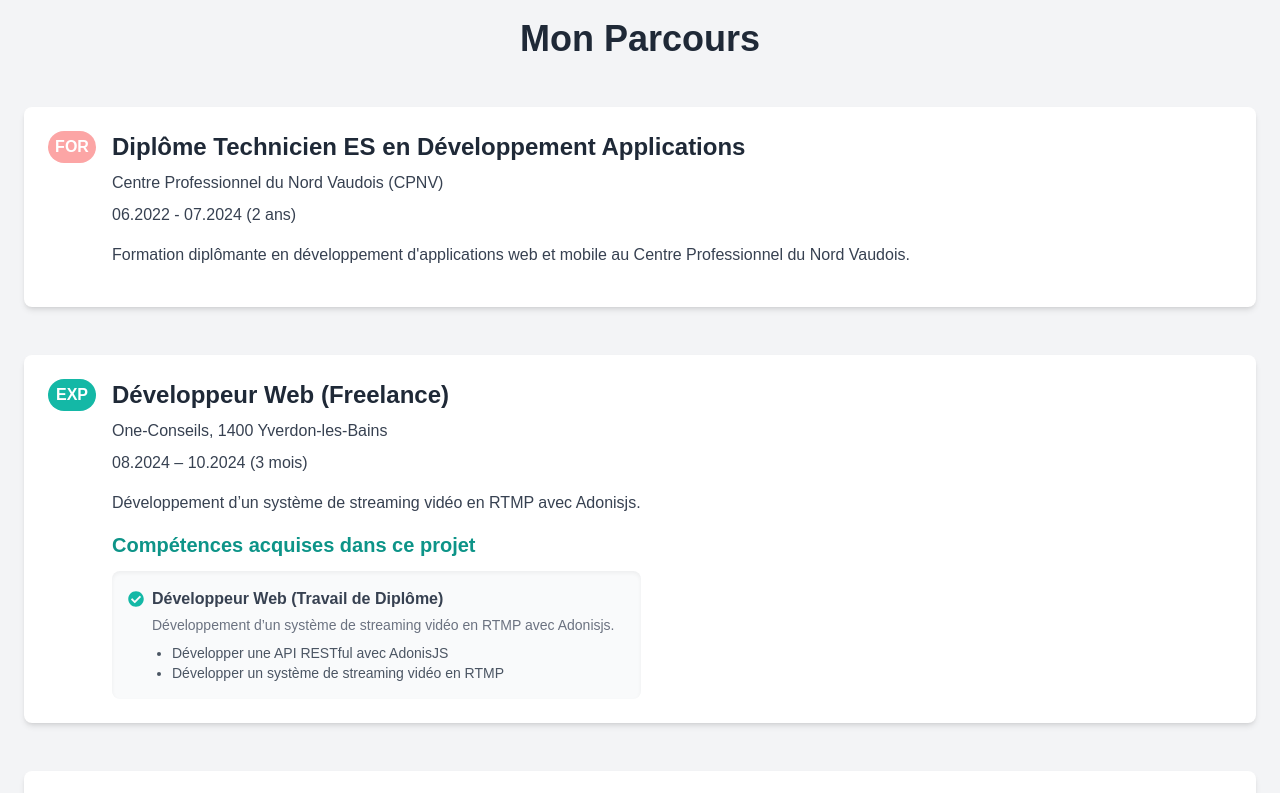
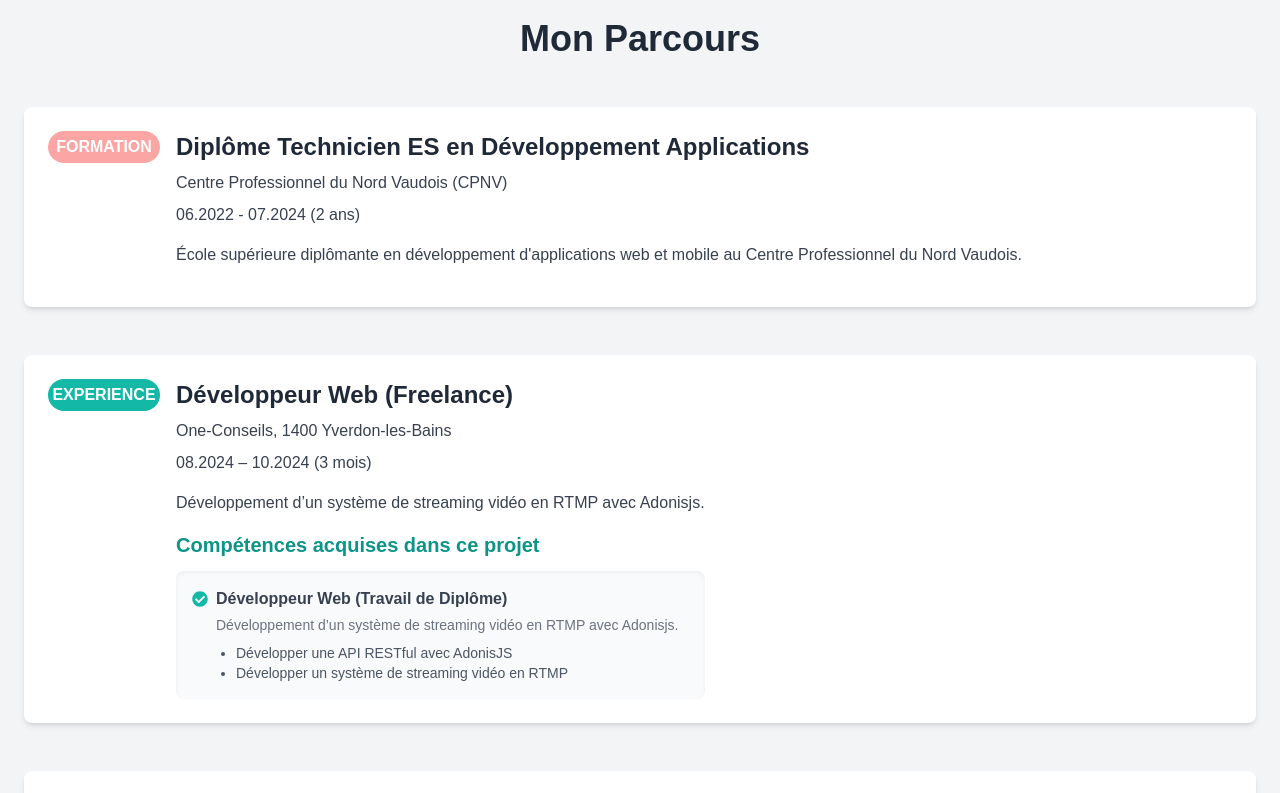
Before and after one commit to YannickPerret/portfolio, a Next.js app: page / in a window 1280 px wide. Shown: the part 1640-2433 px from the top of the page. Built offline with nearby package versions, Linux system fonts and the light colour scheme.

Commit message:
chore : some improvements

```diff
--- a/components/About.jsx
+++ b/components/About.jsx
@@ -6,7 +6,7 @@ import yannick from '../public/images/PerretYannick.jpeg';
 
 const About = () => {
     return (
-        <section id="àpropos" className="py-20 bg-gray-100">
+        <section id="apropos" className="py-20 bg-gray-100">
             <div className="container mx-auto px-6 py-16 relative">
                 <div className="glow-wrapper">
                     <div className="content-box relative p-8 rounded-lg bg-gray-200">
--- a/components/Navbar.jsx
+++ b/components/Navbar.jsx
@@ -61,8 +61,7 @@ const Navbar = () => {
                 <div
                     className={`text-2xl font-bold transition-all duration-500 font-[family-name:var(--font-monsier-regular)]  ${
                         isScrolled ? 'text-blue-600' : 'text-white'
-                    }`}
-                >
+                    }`}>
                     Yannick Perret
                 </div>
                 {isMobile ? (
@@ -73,7 +72,7 @@ const Navbar = () => {
                     </button>
                 ) : (
                     <ul className="flex space-x-6">
-                        {['Accueil', 'À Propos', 'Projets', 'Compétences', 'Contact'].map((item, index) => (
+                        {['Accueil', 'A Propos', 'Projets', 'Compétences', 'Contact'].map((item, index) => (
                             <li key={index}>
                                 <Link
                                     href={`#${item.toLowerCase().replace(' ', '')}`}
--- a/components/Resume.jsx
+++ b/components/Resume.jsx
@@ -9,21 +9,21 @@ const Resume = () => {
             title: 'Diplôme Technicien ES en Développement Applications',
             company: 'Centre Professionnel du Nord Vaudois (CPNV)',
             period: '06.2022 - 07.2024 (2 ans)',
-            description: "Formation diplômante en développement d'applications web et mobile au Centre Professionnel du Nord Vaudois.",
+            description: "École supérieure diplômante en développement d'applications web et mobile au Centre Professionnel du Nord Vaudois.",
         },
         {
             type: 'Formation',
             title: 'Certificat ITILV3 Foundation',
             company: 'Altran Éducation Services',
             period: '2016 (5 jours)',
-            description: '(5 jours)',
+            description: 'Formation sur 5 jours pour obtenir le certificat ITILV3 Foundation contentant les bases de la gestion des services IT.',
         },
         {
             type: 'Formation',
-            title: 'CFC Informaticien de Gestion',
+            title: 'CFC Informaticien Généraliste',
             company: 'Centre Professionnel du Nord Vaudois (CPNV)',
             period: '2011 - 2016 (5 ans)',
-            description: 'Formation en informatique de gestion avec spécialisation en développement d’applications.',
+            description: 'Formation en informatique généraliste avec un CFC obtenu en 2016 au Centre Professionnel du Nord Vaudois.',
         },
         {
             type: 'Expérience',
@@ -35,7 +35,6 @@ const Resume = () => {
                 {
                     title: 'Développeur Web (Travail de Diplôme)',
                     description: 'Développement d’un système de streaming vidéo en RTMP avec Adonisjs.',
-                    hours: '80 heures supervisées',
                     skills: [
                         'Développer une API RESTful avec AdonisJS',
                         'Développer un système de streaming vidéo en RTMP',
@@ -53,7 +52,6 @@ const Resume = () => {
                 {
                     title: 'Développeur Web (Travail de Diplôme)',
                     description: 'Développement d’un système de streaming vidéo en RTMP avec Adonisjs.',
-                    hours: '80 heures supervisées',
                     skills: [
                         'Développer une API RESTful avec AdonisJS',
                         'Développer un système de streaming vidéo en RTMP',
@@ -182,8 +180,8 @@ const Resume = () => {
                     }).map((item, index) => (
                         <div key={index} className="bg-white p-6 rounded-lg shadow-md">
                             <div className="flex items-start space-x-4">
-                                <div className={`${item.type === 'Formation' ? 'bg-red-300' : 'bg-teal-500'} text-white rounded-full w-12 h-8 flex items-center justify-center font-bold`}>
-                                    {item.type === 'Formation' ? 'FOR' : 'EXP'}
+                                <div className={`${item.type === 'Formation' ? 'bg-red-300' : 'bg-teal-500'} text-white rounded-full w-28 h-8 flex items-center justify-center font-bold`}>
+                                    {item.type === 'Formation' ? 'FORMATION' : 'EXPERIENCE'}
                                 </div>
                                 <div>
                                     <h3 className="text-2xl font-semibold text-gray-800 mb-2">{item.title}</h3>
```
